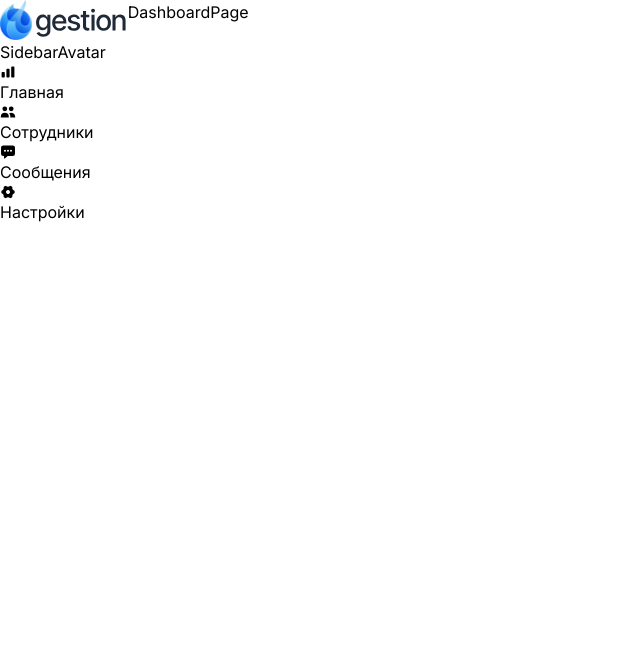
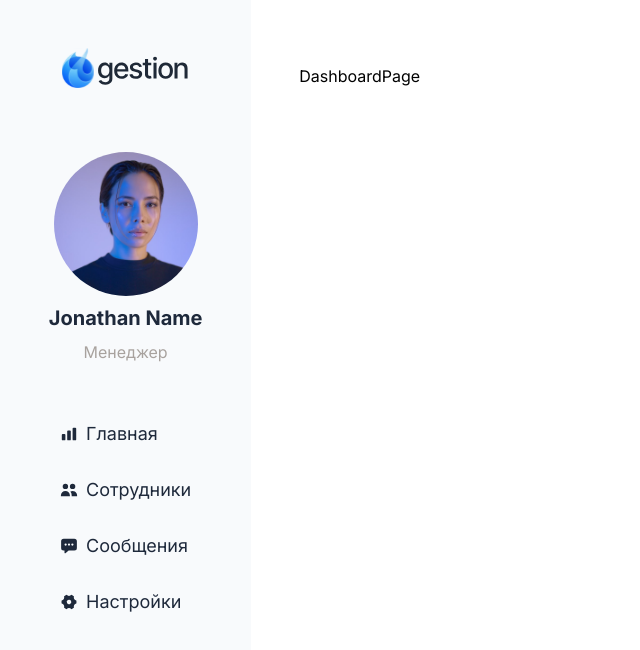
Before and after one commit to shtramvasov/gestion-cms, a React (Vite) app: page / in a window 1280 px wide. Shown: the top 650 px of the page, without its empty margins (0-640 px from the left). Built offline with nearby package versions, Linux system fonts and the light colour scheme.

Commit message:
sidebar basic styling

```diff
--- a/src/components/Layout/Layout.module.scss
+++ b/src/components/Layout/Layout.module.scss
@@ -1,3 +1,7 @@
 .main {
-  @apply flex flex-wrap
+	@apply flex w-full min-h-screen;
 }
+
+.wrapper {
+	@apply flex flex-wrap pt-16 pl-12 w-full;
+}
--- a/src/components/NavigationLink/NavigationLink.module.scss
+++ b/src/components/NavigationLink/NavigationLink.module.scss
@@ -0,0 +1,7 @@
+.link {
+	@apply flex items-center gap-2 text-lg py-2 px-5 transition-all;
+
+	&:hover {
+		@apply bg-gray-200 rounded-lg;
+	}
+}
--- a/src/components/Sidebar/Sidebar.module.scss
+++ b/src/components/Sidebar/Sidebar.module.scss
@@ -0,0 +1,3 @@
+.sidebar {
+	@apply flex flex-wrap flex-col pt-12 w-72 items-center bg-slate-50 text-slate-800;
+}
--- a/src/components/Sidebar/Sidebar.tsx
+++ b/src/components/Sidebar/Sidebar.tsx
@@ -3,10 +3,11 @@ import SidebarAvatar from '@components/SidebarAvatar/SidebarAvatar'
 import SidebarLogo from '@components/SidebarLogo/SidebarLogo'
 import SidebarNavigation from '@components/SidebarNavigation/SidebarNavigation'
 import { NavigationData } from '@components/SidebarNavigation/Navigation.data'
+import styles from './Sidebar.module.scss'
 
 const Sidebar: FC = () => {
 	return (
-		<aside>
+		<aside className={styles.sidebar}>
 			<SidebarLogo />
 			<SidebarAvatar />
 			<SidebarNavigation links={NavigationData} />
--- a/src/components/SidebarAvatar/SidebarAvatar.module.scss
+++ b/src/components/SidebarAvatar/SidebarAvatar.module.scss
@@ -0,0 +1,15 @@
+.container {
+	@apply flex flex-col items-center gap-2 pt-24 md:pt-16;
+
+	> h3 {
+		@apply font-semibold text-xl;
+	}
+
+	> span {
+		@apply text-stone-400;
+	}
+}
+
+.avatar {
+	@apply object-cover rounded-full w-36 h-36;
+}
--- a/src/components/SidebarAvatar/SidebarAvatar.tsx
+++ b/src/components/SidebarAvatar/SidebarAvatar.tsx
@@ -1,7 +1,15 @@
 import { FC } from 'react'
+import styles from './SidebarAvatar.module.scss'
+import avatar from '@assets/images/avatar.jpg'
 
 const SidebarAvatar: FC = () => {
-	return <div>SidebarAvatar</div>
+	return (
+		<div className={styles.container}>
+			<img className={styles.avatar} src={avatar} alt='Jonathan Name' />
+			<h3>Jonathan Name</h3>
+			<span>Менеджер</span>
+		</div>
+	)
 }
 
 export default SidebarAvatar
--- a/src/components/SidebarNavigation/SidebarNavigation.module.scss
+++ b/src/components/SidebarNavigation/SidebarNavigation.module.scss
@@ -0,0 +1,3 @@
+.nav {
+	@apply flex flex-col gap-6 md:gap-3 pt-16 md:pt-12 px-10;
+}
--- a/src/components/SidebarNavigation/SidebarNavigation.tsx
+++ b/src/components/SidebarNavigation/SidebarNavigation.tsx
@@ -4,17 +4,15 @@ import { ISidebarNavigation } from './SidebarNavigation.interface'
 import styles from './SidebarNavigation.module.scss'
 
 interface INavigationMenu {
-  links: ISidebarNavigation[]
+	links: ISidebarNavigation[]
 }
 
 const SidebarNavigation: FC<INavigationMenu> = ({ links }) => {
 	return (
 		<nav className={styles.nav}>
-			<ul>
-				{links.map(link => (
-					<NavigationLink item={link} key={link.link} />
-				))}
-			</ul>
+			{links.map(link => (
+				<NavigationLink item={link} key={link.link} />
+			))}
 		</nav>
 	)
 }
```
Also changed, not shown: src/assets/images/avatar.jpg (added).
